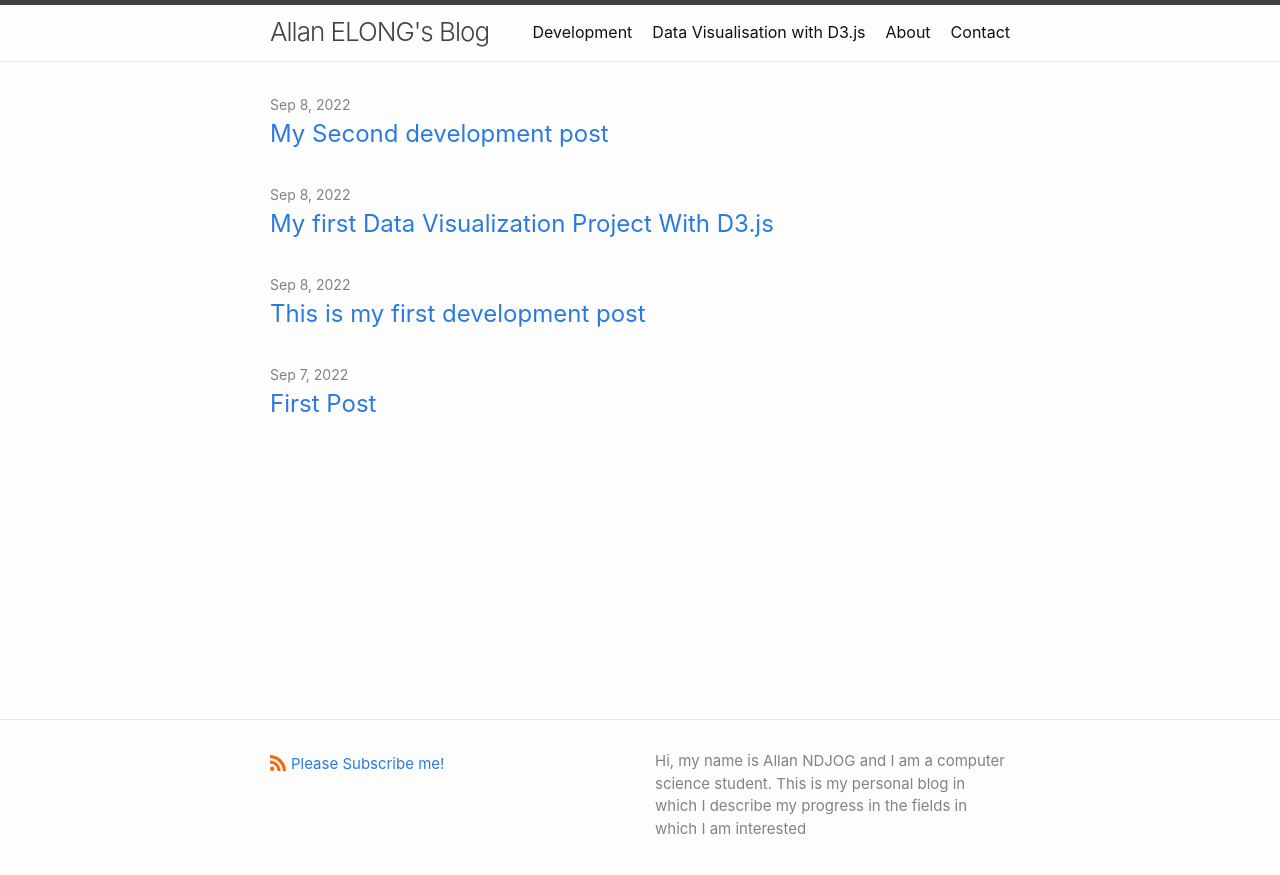
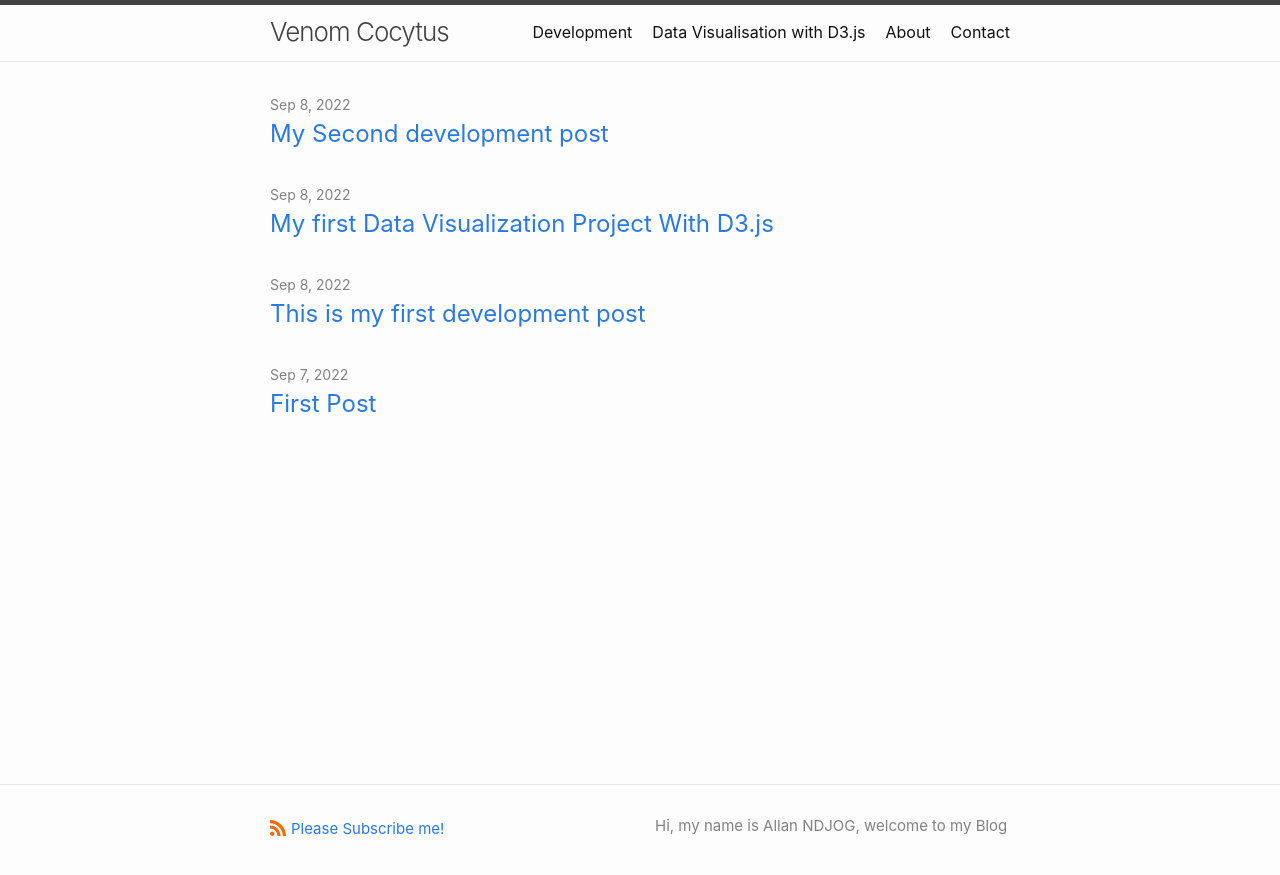
Before and after one commit to VenomCocytus/primevenomcocytus.github.io, a Jekyll site: the page built from index.markdown, in a window 1280 px wide. Shown: the top 875 px of the page. Built offline with Jekyll 4.4.1, drawn with Linux system fonts in a browser that asks for light colours.

Commit message:
update about templates and pages

```diff
--- a/Gemfile
+++ b/Gemfile
@@ -10,6 +10,7 @@ source "https://rubygems.org"
 # gem "jekyll", "~> 4.2.2"
 # This is the default theme for new Jekyll sites. You may change this to anything you like.
 gem "minima", "~> 2.5"
+gem "minimal-mistakes-jekyll"
 # If you want to use GitHub Pages, remove the "gem "jekyll"" above and
 # uncomment the line below. To upgrade, run `bundle update github-pages`.
 gem "github-pages", group: :jekyll_plugins
--- a/_config.yml
+++ b/_config.yml
@@ -18,10 +18,10 @@
 # You can create any custom variable you would like, and they will be accessible
 # in the templates via {{ site.myvariable }}.
 
-title: Allan ELONG's Blog
+title: Venom Cocytus
 email: nef_allan9704@yahoo.com
 description: >- # this means to ignore newlines until "baseurl:"
-  Hi, my name is Allan NDJOG and I am a computer science student. This is my personal blog in which I describe my progress in the fields in which I am interested
+  Hi, my name is Allan NDJOG, welcome to my Blog
 baseurl: "" # the subpath of your site, e.g. /blog
 url: "" # the base hostname & protocol for your site, e.g. http://example.com
 twitter_username: jekyllrb
@@ -29,7 +29,10 @@ github_username:  VenomCocytus
 
 # Build settings
 theme: minima
+# theme: minimal-mistakes-jekyll
+# remote_theme: pages-themes/cayman@v0.2.0
 plugins:
+  # - jekyll-remote-theme
   - jekyll-feed
 
 #changing Permalink
```
Also changed, not shown: Gemfile.lock, 1 other file.
